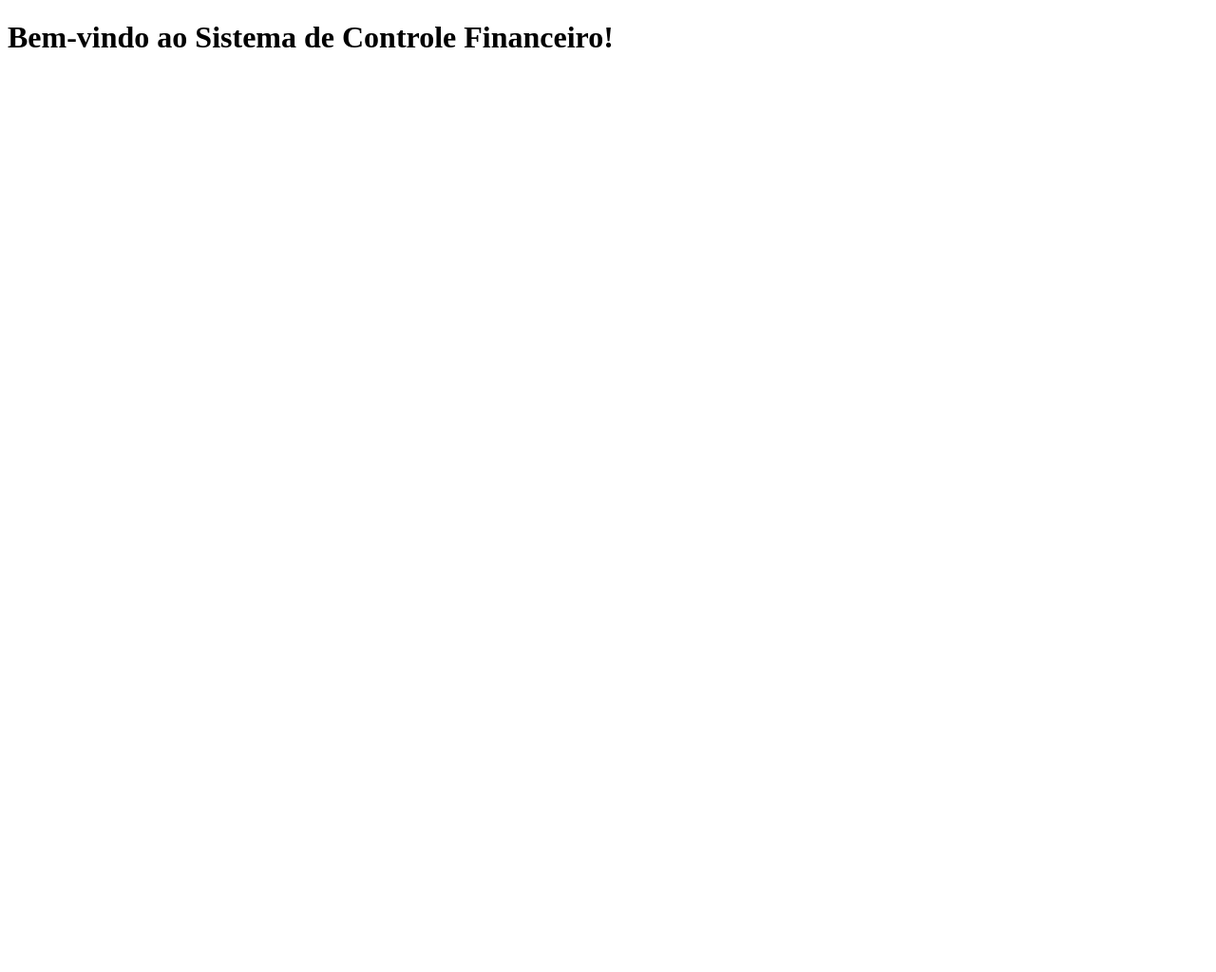
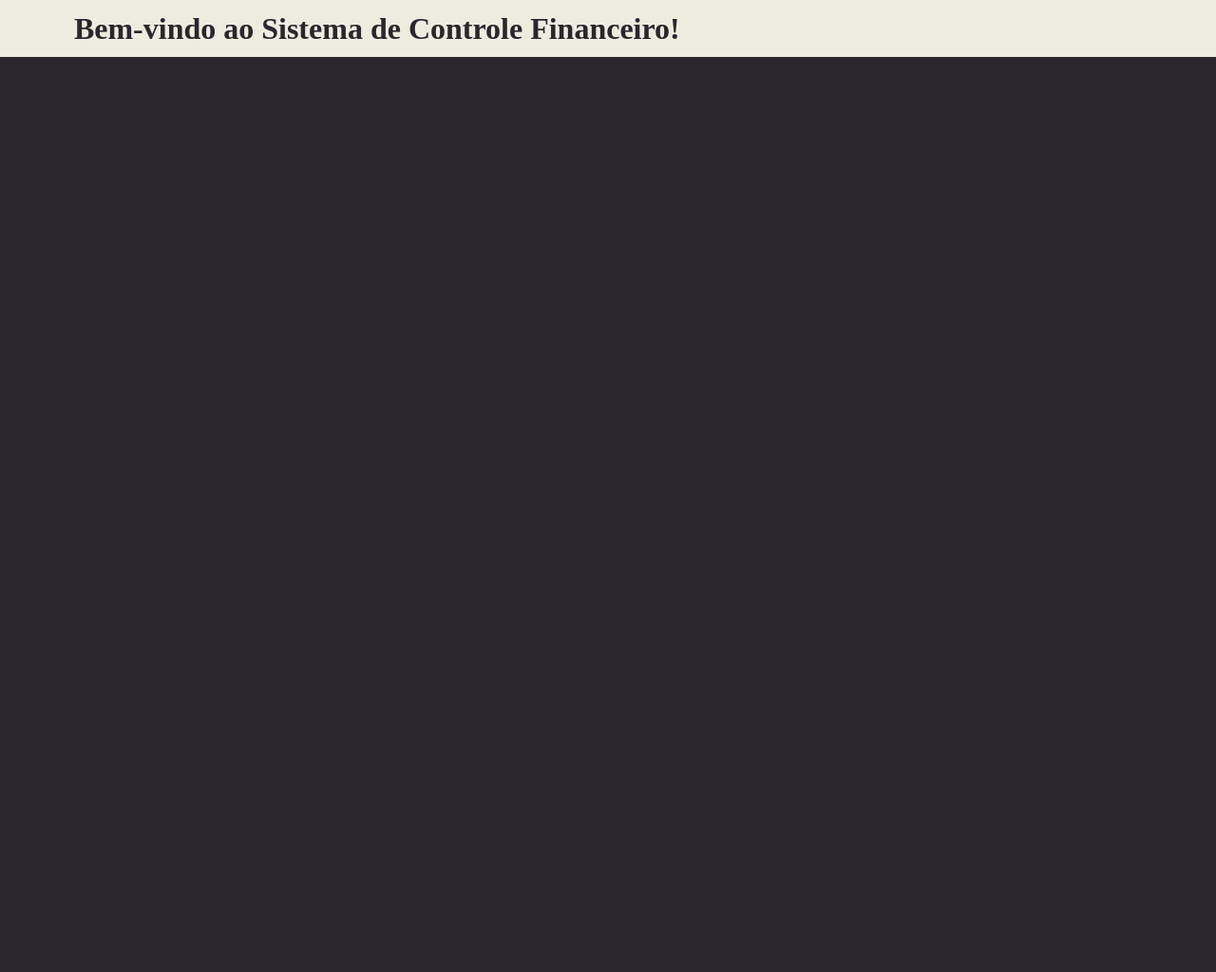
Before and after one commit to MangueiraDev/controle_financeiro, a Flask app: page / in a window 1280 px wide; the page is wider, and only the part inside the window is pictured. Shown: that part at 95% size. Before the commit the page ends 50 px from the top of that part, so only its background shows below. Run offline with Flask 3, Linux system fonts and the light colour scheme.

Commit message:
Criado header

```diff
--- a/app/templates/index.html
+++ b/app/templates/index.html
@@ -2,9 +2,45 @@
 <html lang="pt-br">
 <head>
     <meta charset="UTF-8">
-    <title>Sistema de Controle Financeiro</title>
+    <title>Controle Financeiro</title>
+    <style>
+        html, body {
+            background-color: #29272D;
+            height: 100%;
+            margin: 0;
+            color: #FFFFFF; /* Adiciona cor branca ao texto para contraste */
+            width: 100%;
+            min-width: 1440px;
+            min-height: 1024px;
+        }
+        header {
+            background-color: #EEECDF;
+            width: 1440px;
+            height: 60px;
+            position: fixed;
+            top: 0;
+            left: 50%;
+            transform: translateX(-50%);
+            display: flex;
+            align-items: center;
+            padding-left: 20px;
+            z-index: 1; /* Garante que o cabeçalho fique atrás do texto */
+        }
+        header img {
+            height: 50px;
+        }
+        header h1 {
+            color: #29272D;
+            margin: 0;
+            padding-left: 100px;
+            flex: 1; /* Garante que o texto fique justificado à esquerda */
+        }
+    </style>
 </head>
 <body>
-    <h1>Bem-vindo ao Sistema de Controle Financeiro!</h1>
+    <header>
+        <img src="app/static/images/logo_1.png" alt="Logo">
+        <h1>Bem-vindo ao Sistema de Controle Financeiro!</h1>
+    </header>
 </body>
 </html>
```
Also changed, not shown: app/static/images/logo_1.png (added), 16 other files.
